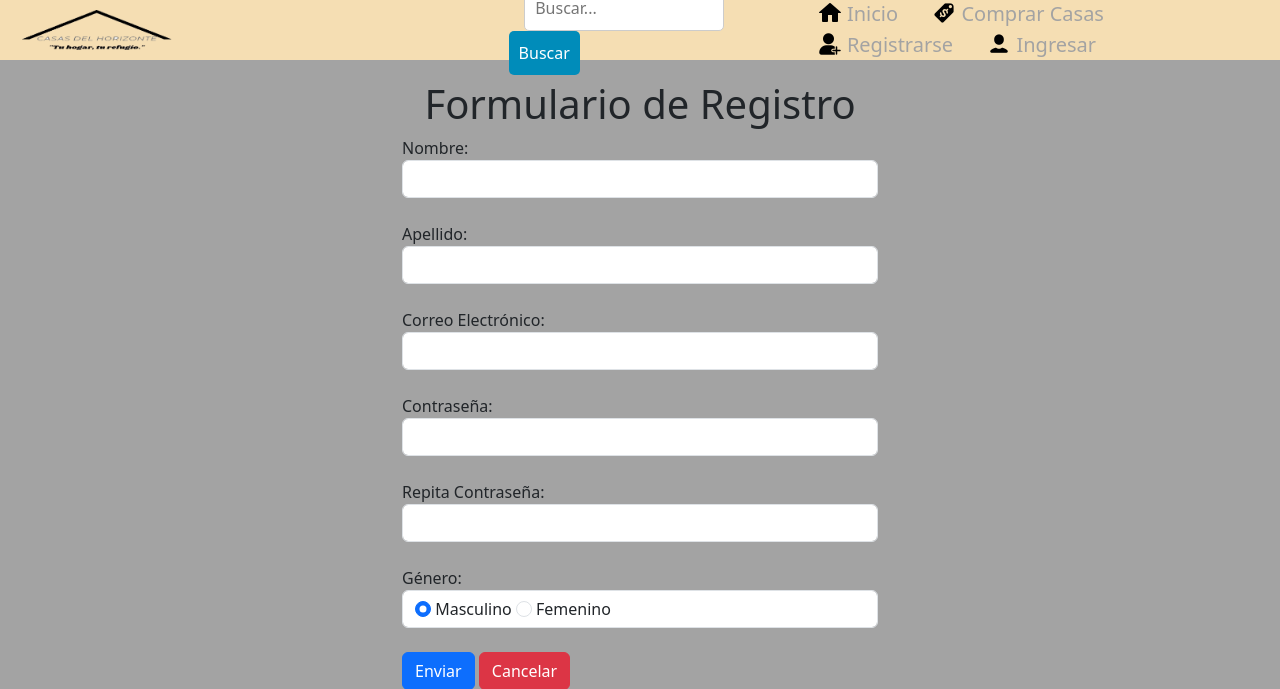
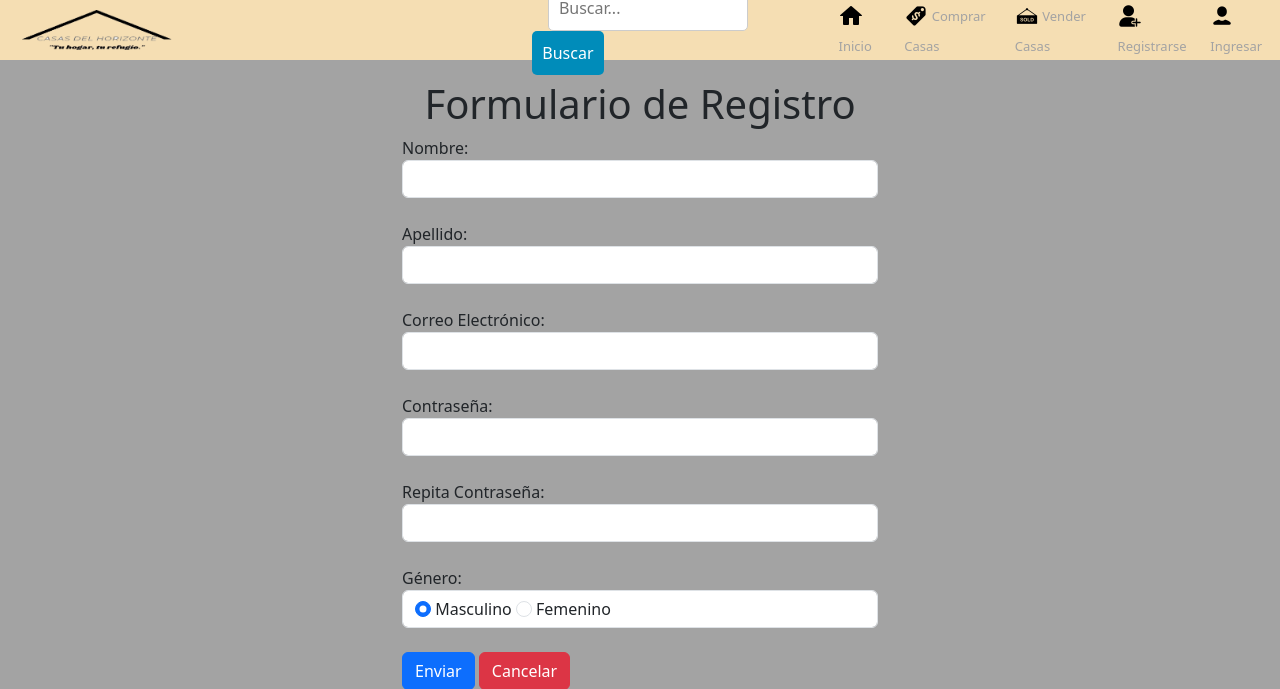
Before and after one commit to CarlosRivera4726/PaginasWeb_1, a PHP site: page /register.php in a window 1280 px wide. Shown: the top 689 px of the page. Run offline with PHP 8.4, Linux system fonts and the light colour scheme.

Commit message:
sql nuevo

```diff
--- a/pagina_web_corte_2/css/styles.css
+++ b/pagina_web_corte_2/css/styles.css
@@ -20,6 +20,7 @@ header{
 	display: flex;
 	align-items: center;
 	justify-content: space-between;
+	width: 100%;
 }
 
 .container-nav nav {
@@ -31,9 +32,8 @@ header{
 .container-nav ul {
 	display: flex;
 	align-items: center;
-	width: 100%;
 	justify-content: space-around;
-	}
+}
 
 .container-nav li {
 	display: inline-block;
@@ -64,7 +64,9 @@ header{
 	margin-right: 10rem;
 }
 
-ul {
+
+ul{
+
 	list-style: none;
 	margin: 0;
 	padding: 0;
@@ -73,21 +75,31 @@ ul {
 	align-items: center;
 	height: 100%;
 }
+.container-li{
+	display: flex;
 
-li {
+}
+
+.container-li li {
 	margin: 0 10px;
 }
 
 
-ul li a{
+.container-li li a{
 	color: #a3a3a3;
-	font-size: 20px;
+	font-size: 13px;
+	text-decoration: none;
+
+	transition: 1s all;
+}
+
+.container-li li a:hover{
+	color: #333;
+	font-size: 13px;
 	text-decoration: none;
 }
 
-ul li a:hover{
-	color: #333;
-}
+
 
 .icon-home {
 	display: inline-block;
@@ -133,6 +145,15 @@ ul li a:hover{
 	margin-bottom: 5px;
 }
 
+.icon-sold{
+	display: inline-block;
+	width: 24px;
+	height: 24px;
+	background-image: url(../imgs/icons_navbar/sold.png);
+	vertical-align:middle;
+	margin-bottom: 5px;
+}
+
 .container{
 	width: 500px;
 }
--- a/pagina_web_corte_2/dao/UserDao.php
+++ b/pagina_web_corte_2/dao/UserDao.php
@@ -4,13 +4,14 @@
     class UserDao{
 
         private $connection;
+        private $table = "USUARIO";
 
 
         public function __construct($connection){ $this->connection = $connection; }
 
         public function guardar($usuario = User) {
 
-            $query = "INSERT INTO USUARIOS (NOMBRE, APELLIDO, EMAIL, GENERO, CLAVE) VALUES (:nombre, :apellido, :email, :genero, :clave)";
+            $query = "INSERT INTO ".$table." (NOMBRE, APELLIDO, EMAIL, GENERO, CLAVE, ES_VENDEDOR) VALUES (:nombre, :apellido, :email, :genero, :clave)";
             $stmt = $this->connection->prepare($query);
             $stmt->bindParam(':nombre', $usuario->getNombre());
             $stmt->bindParam(':apellido', $usuario->getApellido());
@@ -20,9 +21,9 @@
             $result = $stmt->execute();
 
             if($result){
-                return "Guardado correctamente";
+                return "Te has registrado con exito!";
             }else{
-                return "No se ha podido guardar";
+                return "No te has podido registrar correctamente!";
             }
         }
 
--- a/pagina_web_corte_2/models/UserModel.php
+++ b/pagina_web_corte_2/models/UserModel.php
@@ -7,6 +7,7 @@
 		private $genero;
 		private $password;
 		private $email;
+		private $es_vendedor;
 
 		public function __construct($nombre, $apellido, $email, $password, $genero) {
 			$this->nombre = $nombre;
@@ -14,6 +15,7 @@
 			$this->email = $email;
 			$this->password = $password;
 			$this->genero = $genero;
+			$this->es_vendedor = false;
 		}
 
 		public function getId(){ return $this->id; }
@@ -40,6 +42,10 @@
 
 		public function setEmail($email) { $this->email = $email; }
 
+		public function getEsVendedor() { return $this->es_vendedor; }
+
+		public function setEsVendedor($email) { $this->es_vendedor = $es_vendedor; }
+
 		public function toString() { return $this->nombre . " " . $this->apellido; }
 	}
 
--- a/pagina_web_corte_2/static/navBar.php
+++ b/pagina_web_corte_2/static/navBar.php
@@ -21,7 +21,8 @@
 				</form>
 				<div class="container-li">
 					<li><a href="'.$url_limpia.'/index.php"><i class="icon-home"></i> Inicio</a></li>
-					<li><a href="'.$url_limpia.'/casas.php"><i class="icon-price"></i> Comprar Casas</a></li>
+					<li><a href="'.$url_limpia.'/comprarCasas.php"><i class="icon-price"></i> Comprar Casas</a></li>
+					<li><a href="'.$url_limpia.'/VenderCasas.php"><i class="icon-sold"></i> Vender Casas</a></li>
 				';
 
   // Si el usuario ha iniciado sesión, muestra "Cerrar sesión" en lugar de "Ingresar" y "Registrarse"
```
Also changed, not shown: sql.sql (added, +48 -0 lines), pagina_web_corte_2/comprarCasas.php (renamed from pagina_web_corte_2/casas.php), pagina_web_corte_2/imgs/icons_navbar/sold.png (added), pagina_web_corte_2/venderCasas.php (added), 1 other file.
